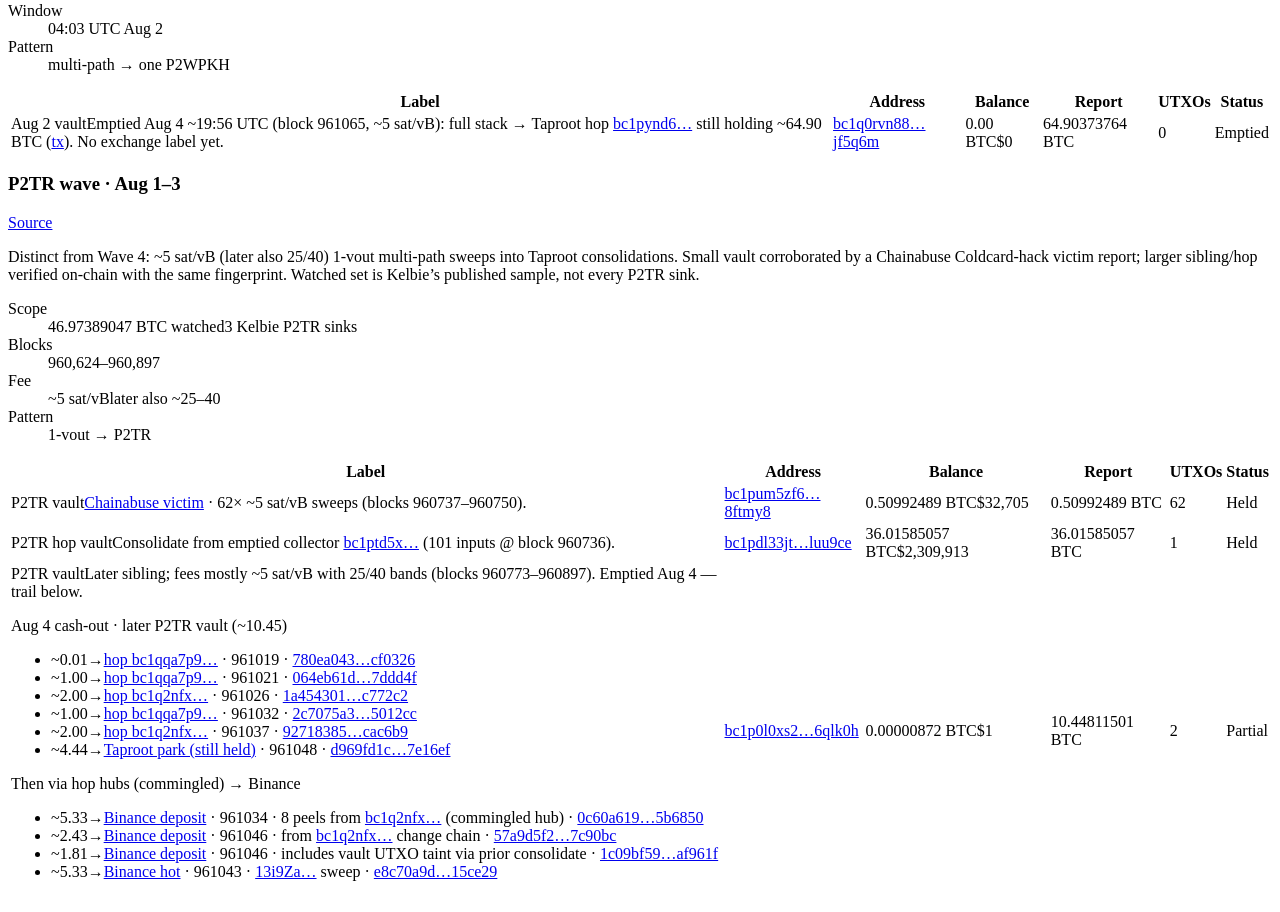
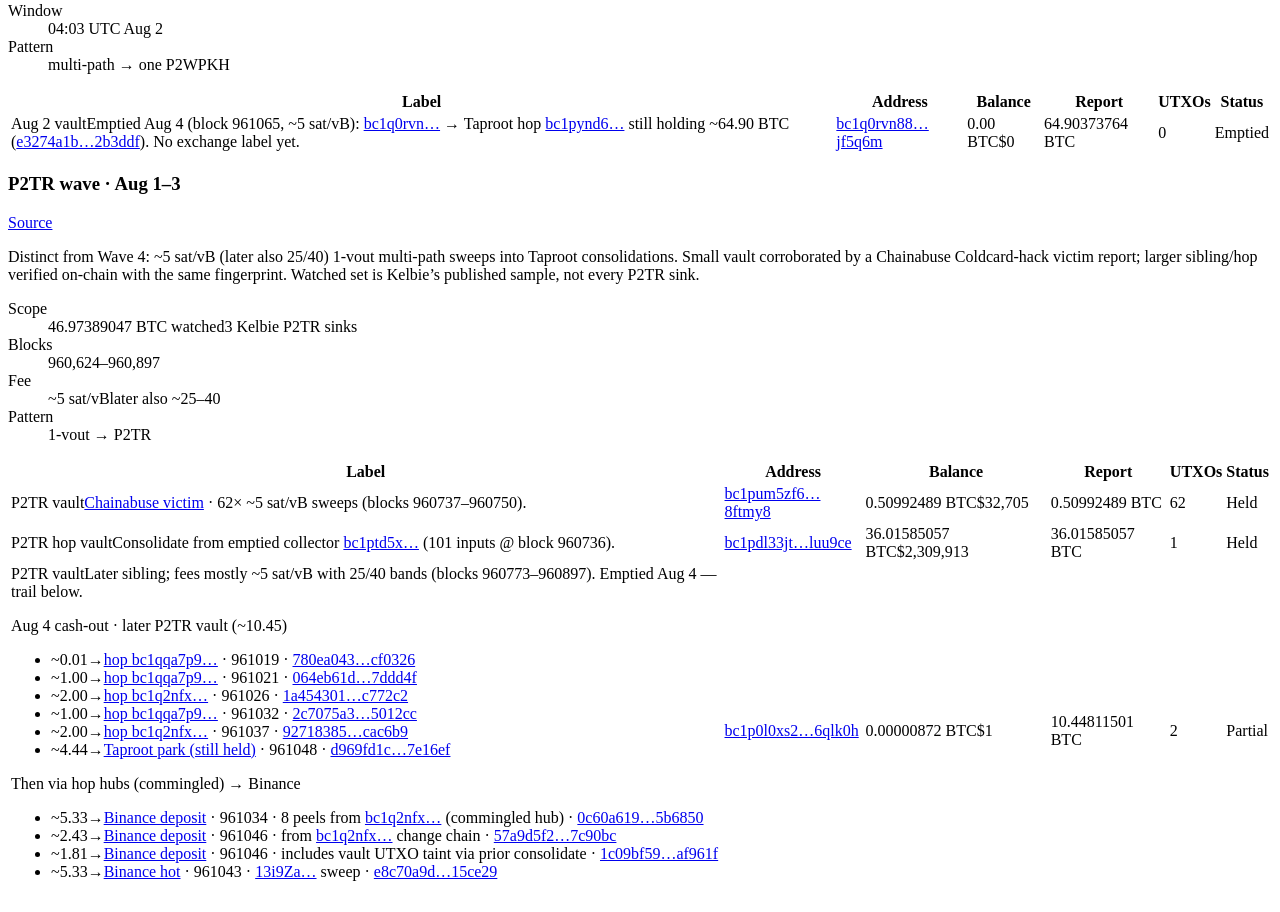
Before and after one commit to SamSamskies/coldcard-hack-tracker, a React (Vite) app: page / in a window 1280 px wide. Shown: the part 5365-6277 px from the top of the page. Built offline with nearby package versions, Linux system fonts and the light colour scheme; no server answers; the HTML template or start-up script is replaced by a standard one.

Commit message:
Update incident note for Aug 2 vault to improve clarity on transaction details and address links, enhancing traceability of BTC holdings.

```diff
--- a/src/data/incident.ts
+++ b/src/data/incident.ts
@@ -521,7 +521,7 @@ export const CORE_HOLDING_ADDRESSES: readonly HoldingAddress[] = [
     label: 'Aug 2 vault',
     reportBtc: 64.90373764,
     clusterId: 'early-aug2',
-    note: 'Emptied Aug 4 ~19:56 UTC (block 961065, ~5 sat/vB): full stack → Taproot hop [bc1pynd6…](address:bc1pynd6vswmxkghw6k5463xwcj7el7u4tpl2t2pnh0s8llmc2wgzfqsdu7h92) still holding ~64.90 BTC ([tx](txid:e3274a1b87096938d014e1edaa01b06c3dd16e72a48f66ead95c79f83f2b3ddf)). No exchange label yet.',
+    note: 'Emptied Aug 4 (block 961065, ~5 sat/vB): [bc1q0rvn…](address:bc1q0rvn88w08j75k4h48lf9fvhan7unjp7vjf5q6m) → Taproot hop [bc1pynd6…](address:bc1pynd6vswmxkghw6k5463xwcj7el7u4tpl2t2pnh0s8llmc2wgzfqsdu7h92) still holding ~64.90 BTC ([e3274a1b…2b3ddf](txid:e3274a1b87096938d014e1edaa01b06c3dd16e72a48f66ead95c79f83f2b3ddf)). No exchange label yet.',
   },
   {
     address: 'bc1pum5zf6efxgt7a8xcyjg79u25jdhz6ex9ff2m390d544v05pg698s8ftmy8',
```
